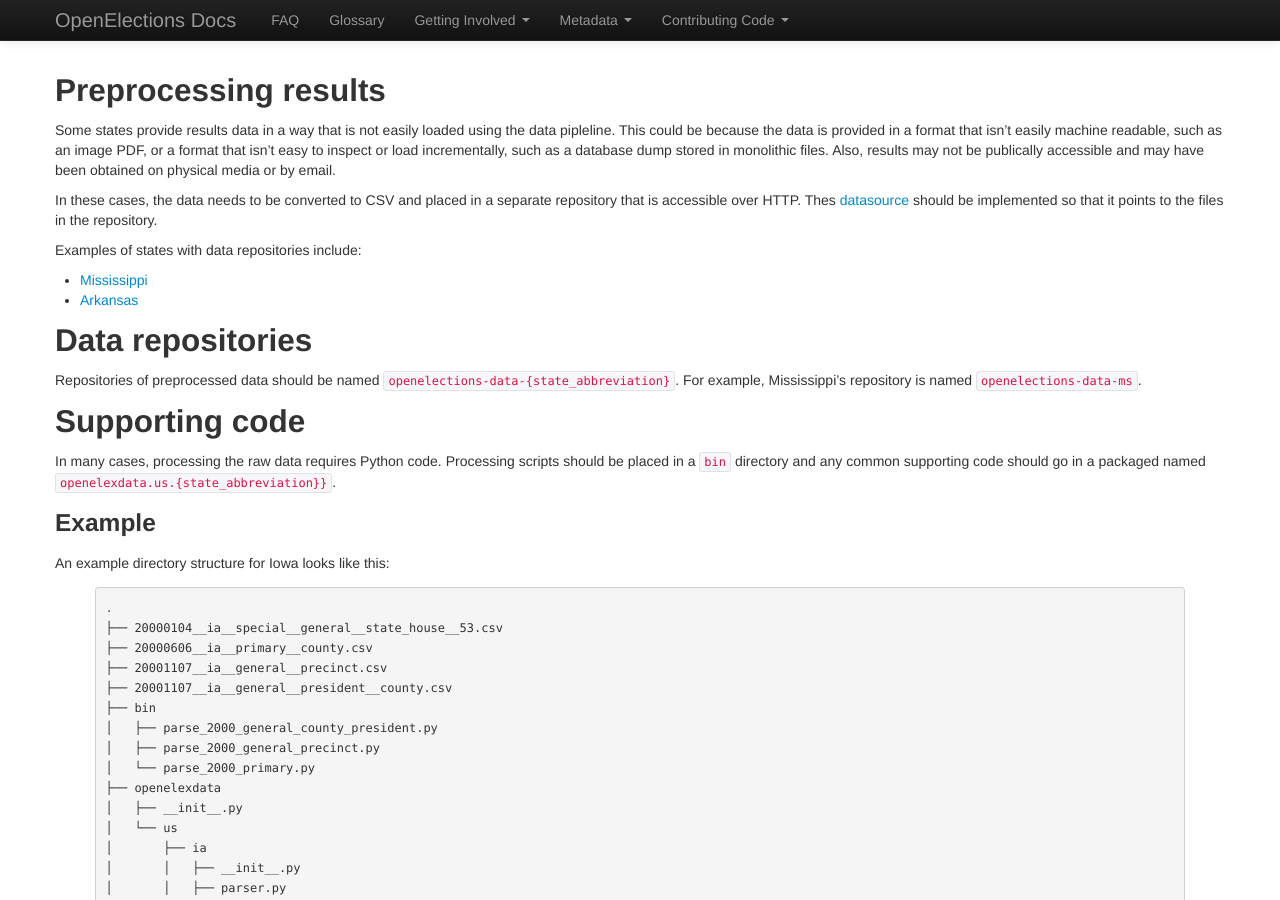
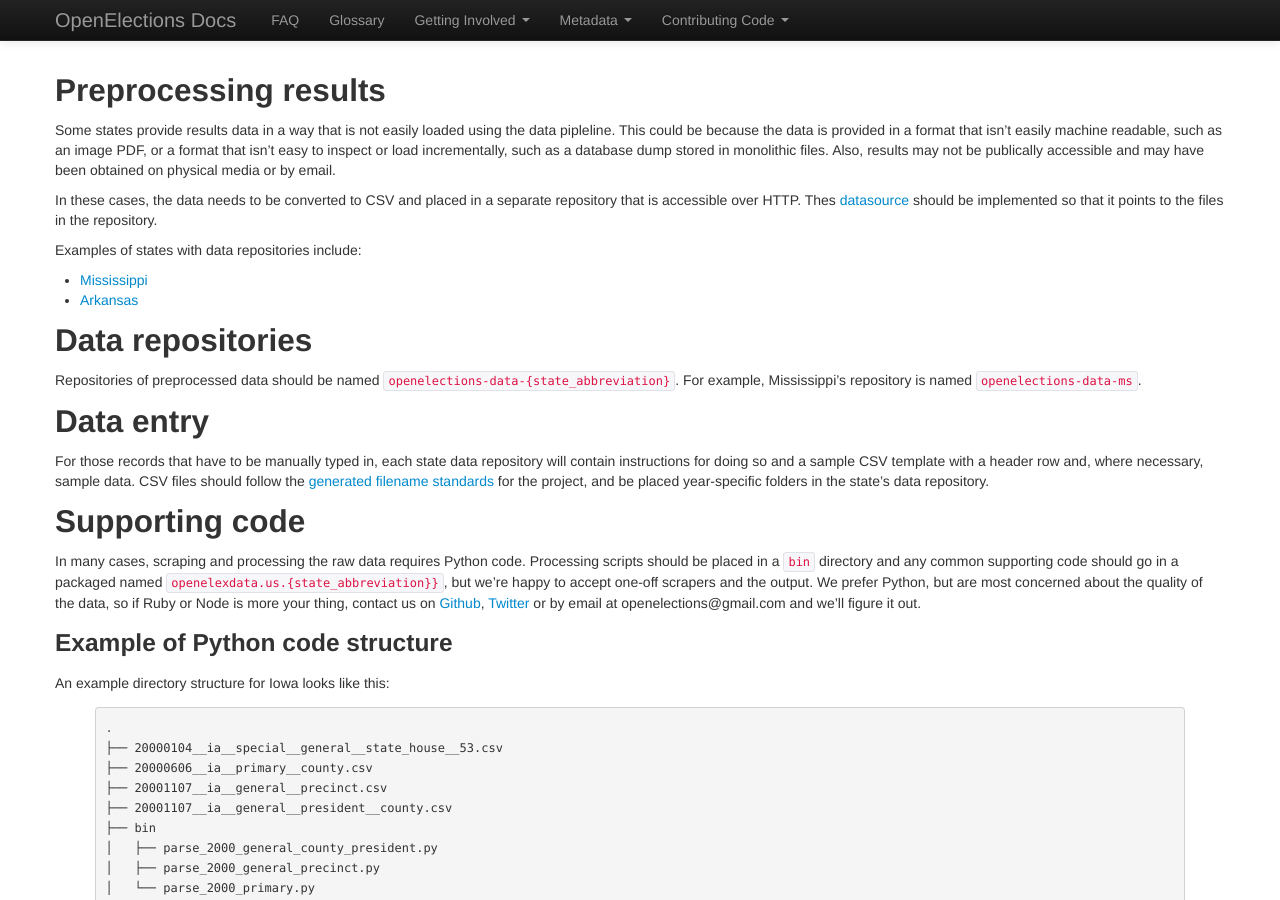
Before and after one commit to openelections/docs, a Jekyll site: the page built from preprocessing.md, in a window 1280 px wide and 900 px high. Built offline with Jekyll 4.4.1, drawn with Linux system fonts in a browser that asks for light colours; nearby versions of some CDN libraries; some web fonts are replaced.

```diff
--- a/_layouts/default.html
+++ b/_layouts/default.html
@@ -50,6 +50,7 @@
                     </a>
                     <ul class="dropdown-menu">
                       <li><a href="/getting-involved/">The Nitty Gritty</a></li>
+                      <li><a href="/easy-tasks/">Easy Tasks</a></li>
                       <li><a href="/data-interview/">Data Interview</a></li>
                       <li><a href="/foia-request/">FOIA Request</a></li>
                     </ul>
--- a/preprocessing.md
+++ b/preprocessing.md
@@ -19,11 +19,15 @@ Examples of states with data repositories include:
 
 Repositories of preprocessed data should be named ``openelections-data-{state_abbreviation}``.  For example, Mississippi's repository is named ``openelections-data-ms``.
 
+## Data entry
+
+For those records that have to be manually typed in, each state data repository will contain instructions for doing so and a sample CSV template with a header row and, where necessary, sample data. CSV files should follow the [generated filename standards](http://docs.openelections.net/archive-standardization/) for the project, and be placed year-specific folders in the state's data repository.
+
 ## Supporting code
 
-In many cases, processing the raw data requires Python code.  Processing scripts should be placed in a ``bin`` directory and any common supporting code should go in a packaged named ``openelexdata.us.{state_abbreviation}}``.
+In many cases, scraping and processing the raw data requires Python code.  Processing scripts should be placed in a ``bin`` directory and any common supporting code should go in a packaged named ``openelexdata.us.{state_abbreviation}}``, but we're happy to accept one-off scrapers and the output. We prefer Python, but are most concerned about the quality of the data, so if Ruby or Node is more your thing, contact us on [Github](https://github.com/openelections), [Twitter](https://twitter.com/openelex) or by email at openelections@gmail.com and we'll figure it out.
 
-### Example
+### Example of Python code structure
 
 An example directory structure for Iowa looks like this:
 
```
Also changed, not shown: easy-tasks.md (added, +15 -0 lines).
